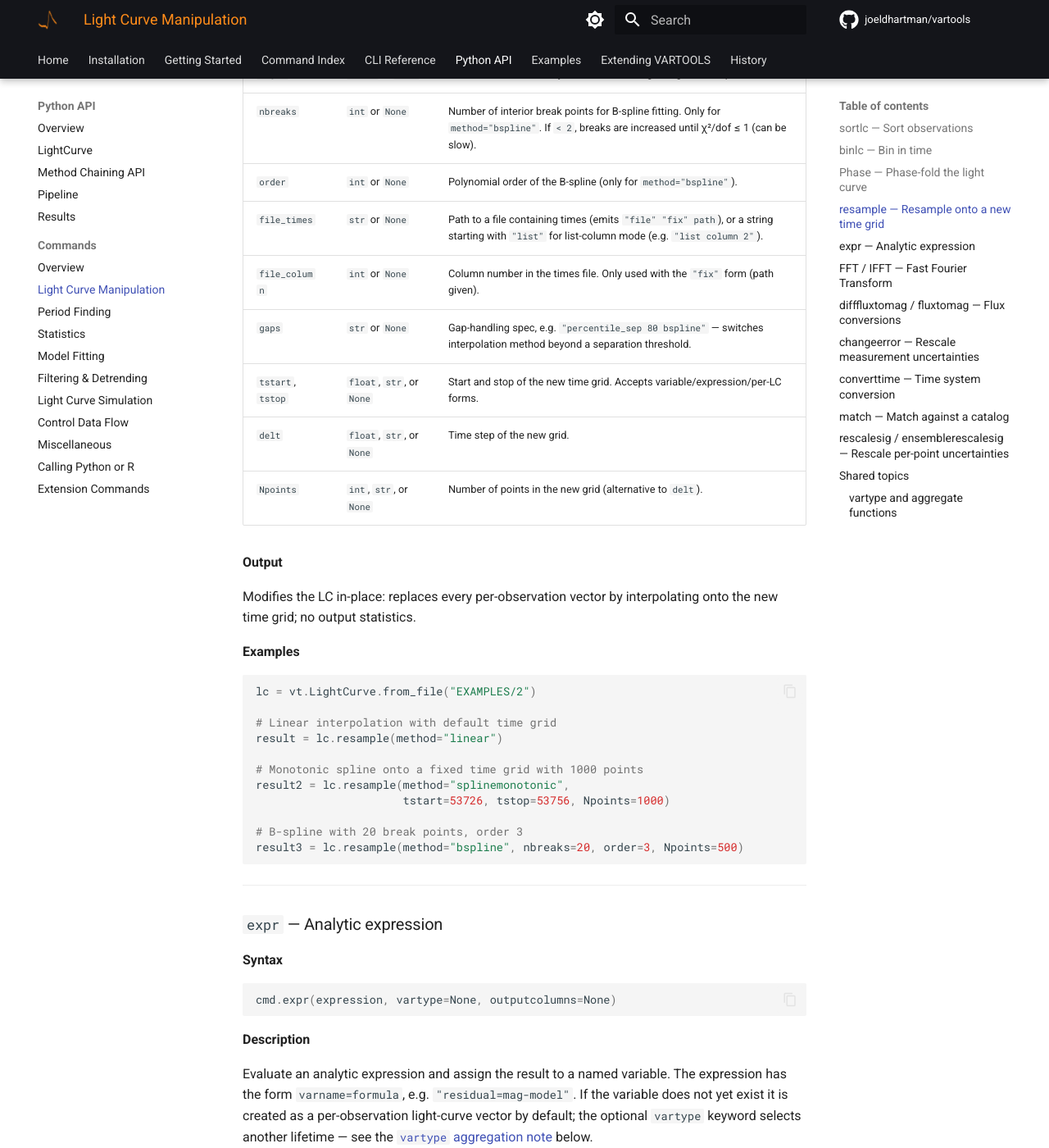
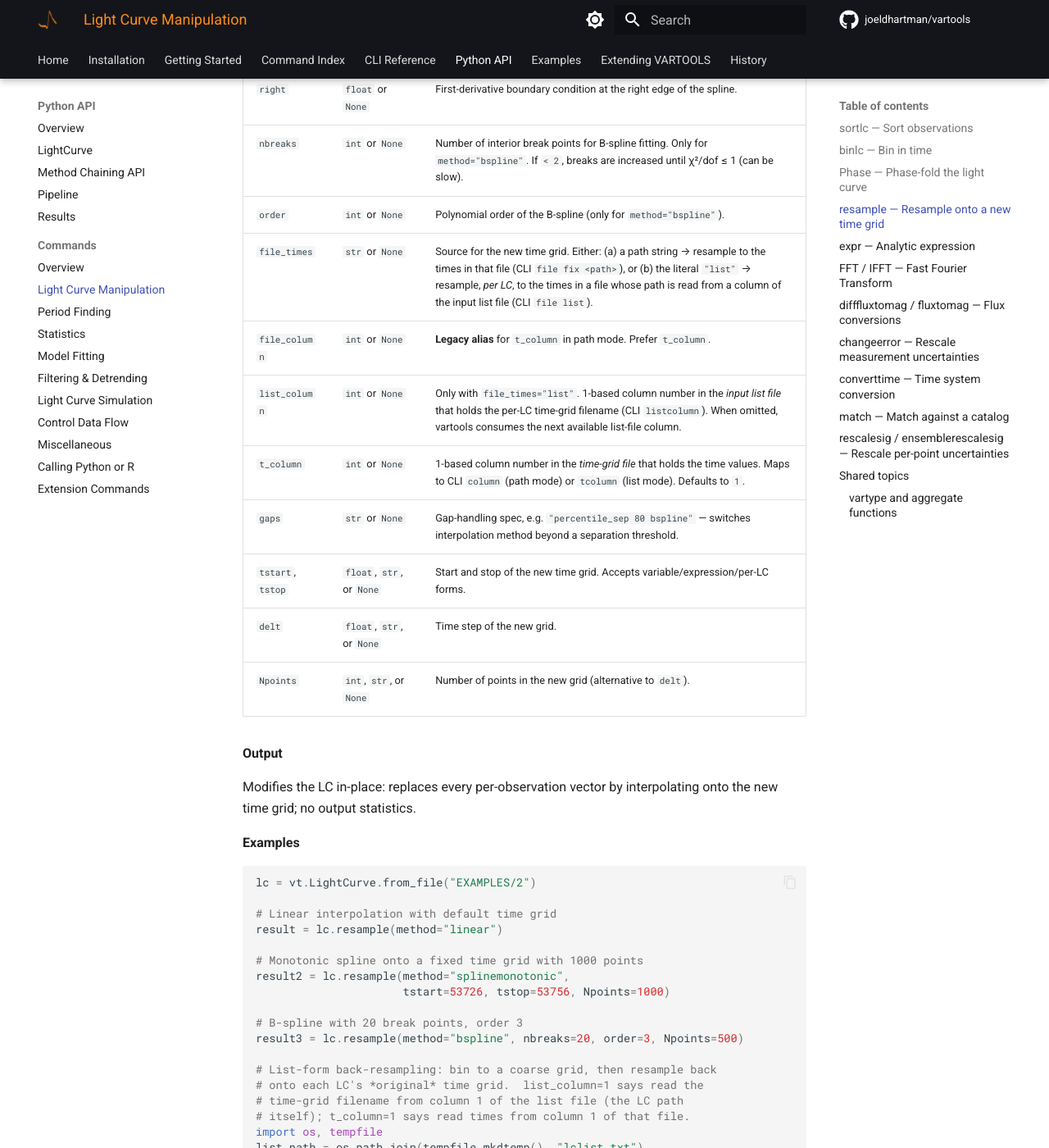
Before and after one commit to joeldhartman/vartools-site, an MkDocs documentation site: the page built from docs/python/commands/manipulation.md, in a window 1280 px wide and 1400 px high, scrolled down 6701 px. Shown: the whole window at 82% size. Built offline with MkDocs 1.6.1 and Material for MkDocs 9.7.7, drawn with Linux system fonts in a browser that asks for light colours; comment, search, counter and statistics services are not loaded; the version menu is left out; some of the changed text lies outside the part shown.

Commit message:
Python commands: document resample list-form back-resampling
cmd.resample now accepts file_times="list" with list_column / t_column
kwargs; the docs entry is updated with the new parameters and an
end-to-end example showing the bin → coarse-grid → back-to-original
pattern.

````diff
--- a/docs/python/commands/manipulation.md
+++ b/docs/python/commands/manipulation.md
@@ -171,6 +171,7 @@ cmd.resample(method="linear",
              left=None, right=None,
              nbreaks=None, order=None,
              file_times=None, file_column=None,
+             list_column=None, t_column=None,
              gaps=None,
              tstart=None, tstop=None, delt=None, Npoints=None)
 ```
@@ -190,8 +191,10 @@ CLI equivalent: [`-resample`](../../cli/manipulation.md#-resample).
 | `right` | `float` or `None` | First-derivative boundary condition at the right edge of the spline. |
 | `nbreaks` | `int` or `None` | Number of interior break points for B-spline fitting. Only for `method="bspline"`. If `< 2`, breaks are increased until χ²/dof ≤ 1 (can be slow). |
 | `order` | `int` or `None` | Polynomial order of the B-spline (only for `method="bspline"`). |
-| `file_times` | `str` or `None` | Path to a file containing times (emits `"file" "fix" path`), or a string starting with `"list"` for list-column mode (e.g. `"list column 2"`). |
-| `file_column` | `int` or `None` | Column number in the times file. Only used with the `"fix"` form (path given). |
+| `file_times` | `str` or `None` | Source for the new time grid. Either: (a) a path string → resample to the times in that file (CLI `file fix <path>`), or (b) the literal `"list"` → resample, *per LC*, to the times in a file whose path is read from a column of the input list file (CLI `file list`). |
+| `file_column` | `int` or `None` | **Legacy alias** for `t_column` in path mode. Prefer `t_column`. |
+| `list_column` | `int` or `None` | Only with `file_times="list"`. 1-based column number in the *input list file* that holds the per-LC time-grid filename (CLI `listcolumn`). When omitted, vartools consumes the next available list-file column. |
+| `t_column` | `int` or `None` | 1-based column number in the *time-grid file* that holds the time values. Maps to CLI `column` (path mode) or `tcolumn` (list mode). Defaults to `1`. |
 | `gaps` | `str` or `None` | Gap-handling spec, e.g. `"percentile_sep 80 bspline"` — switches interpolation method beyond a separation threshold. |
 | `tstart`, `tstop` | `float`, `str`, or `None` | Start and stop of the new time grid. Accepts variable/expression/per-LC forms. |
 | `delt` | `float`, `str`, or `None` | Time step of the new grid. |
@@ -215,6 +218,22 @@ result2 = lc.resample(method="splinemonotonic",
 
 # B-spline with 20 break points, order 3
 result3 = lc.resample(method="bspline", nbreaks=20, order=3, Npoints=500)
+
+# List-form back-resampling: bin to a coarse grid, then resample back
+# onto each LC's *original* time grid.  list_column=1 says read the
+# time-grid filename from column 1 of the list file (the LC path
+# itself); t_column=1 says read times from column 1 of that file.
+import os, tempfile
+list_path = os.path.join(tempfile.mkdtemp(), "lclist.txt")
+with open(list_path, "w") as f:
+    f.write("EXAMPLES/2\n")
+batch = (vt.Pipeline()
+         .binlc(method="average", binsize=0.05)
+         .resample(method="linear",
+                   file_times="list", list_column=1, t_column=1)
+         .rms()
+         ).run_filelist(list_path, capture_lc=True)
+print(batch.vars[["Name", "RMS_2"]])
 ```
 
 ---
````
